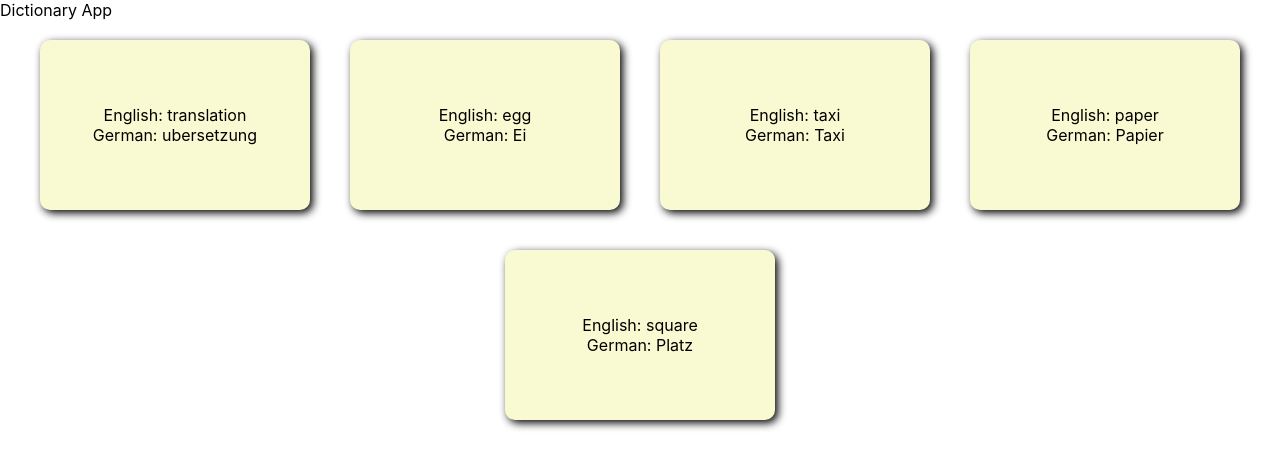
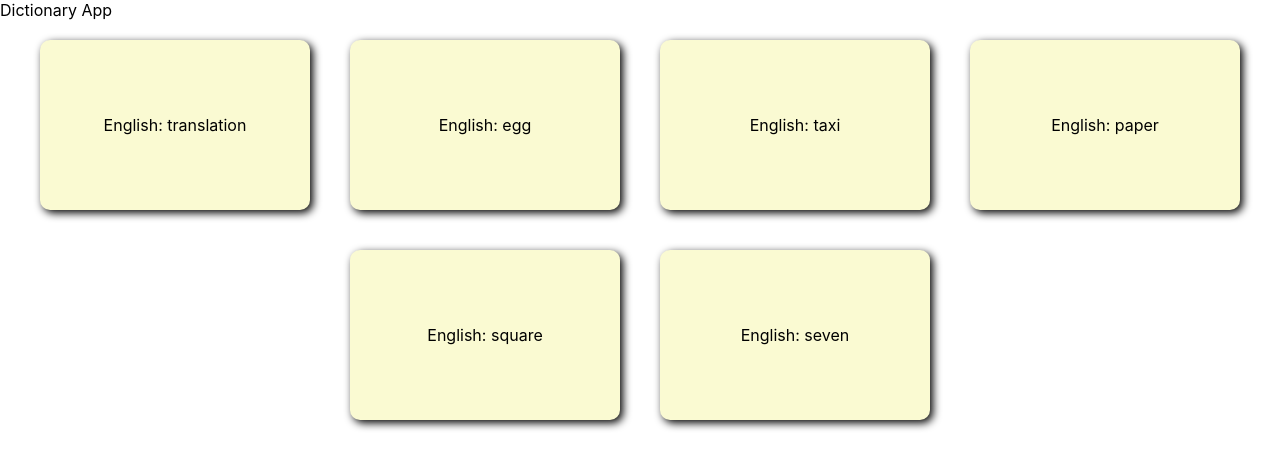
Before and after one commit to Charrod-T/react-dictionary, a React (Create React App) app: page / in a window 1280 px wide. Shown: the top 468 px of the page. Built offline with nearby package versions, Linux system fonts and the light colour scheme.

Commit message:
"useState"

```diff
--- a/src/App.js
+++ b/src/App.js
@@ -1,20 +1,32 @@
-import React from 'react';
+import {useState} from 'react';
 
 import './App.css';
 import WordCard from './components/WordCard/WordCard';
 
 function App() {
-  return (
+  const [words, setWords]= useState([
+    { front: 'translation', back: 'ubersetzung'},
+    { front: 'egg', back:'Ei' },
+    { front: 'taxi', back: 'Taxi'},
+    { front: 'paper', back:'Papier'},
+    {front: 'square', back:'Platz'},
+    {front: 'seven', back:'sieben'},
+]);
+
+
+    return (
     <div className="App">
       <header className="App-header">
         Dictionary App
       </header>
      <main className="cards-container">
-      <WordCard front="translation" back="ubersetzung" />
-      <WordCard front="egg" back="Ei" />
-      <WordCard front ="taxi" back="Taxi"/>
-      <WordCard front ="paper" back="Papier"/>
-      <WordCard front ="square" back="Platz"/>
+      <WordCard front={words[0].front} back ={words[0].back}/>
+      <WordCard front={words[1].front} back ={words[1].back}/>
+      <WordCard front={words[2].front} back ={words[2].back}/>
+      <WordCard front={words[3].front} back ={words[3].back}/>
+      <WordCard front={words[4].front} back ={words[4].back}/>
+      <WordCard front={words[5].front} back ={words[5].back}/>
+
     </main>
     </div>
   );
--- a/src/components/WordCard/WordCard.css
+++ b/src/components/WordCard/WordCard.css
@@ -12,7 +12,3 @@
     justify-content: center;
     align-items: center;
 }
-
-.card-back{
-    display:none;
-}
--- a/src/components/WordCard/WordCard.jsx
+++ b/src/components/WordCard/WordCard.jsx
@@ -1,11 +1,17 @@
-import React from 'react';
+import {useState} from 'react';
 import './WordCard.css';
 
 export default function WordCard({front, back}) {
+  const [isFront, setFront] = useState(true);
+
+  const cardCotent = isFront ?
+      <div className="front">English: {front}</div>:
+      <div className="back">German: {back}</div>;
+
+
   return (
     <div className="word-card">
-        <div className="front">English: {front}</div>
-        <div className="back">German: {back}</div>
+       {cardCotent}
   </div>
   )
 }
```
